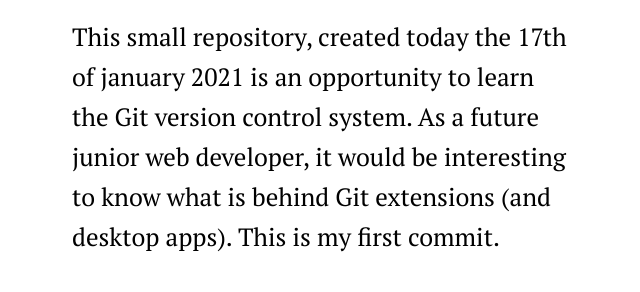
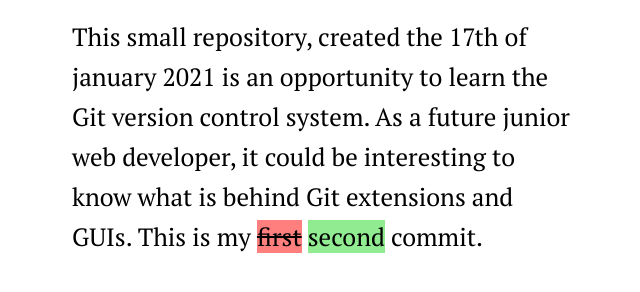
Before and after one commit to brdtheo/git-it, a website: page index.html in a window 1280 px wide. Shown: the part 226-518 px from the top of the page, without its empty margins (318-958 px from the left). Drawn offline with Linux system fonts and the light colour scheme.

Commit message:
edit first paragraph

```diff
--- a/index.html
+++ b/index.html
@@ -15,10 +15,10 @@
 
       <h1>Git it!</h1>
       <p>
-        This small repository, created today the 17th of january 2021 is an
+        This small repository, created the 17th of january 2021 is an
         opportunity to learn the Git version control system. As a future junior
-        web developer, it would be interesting to know what is behind Git
-        extensions (and desktop apps). This is my first commit.
+        web developer, it could be interesting to know what is behind Git
+        extensions and GUIs. This is my <del>first</del> <ins>second</ins> commit.
       </p>
     </main>
   </body>
```
